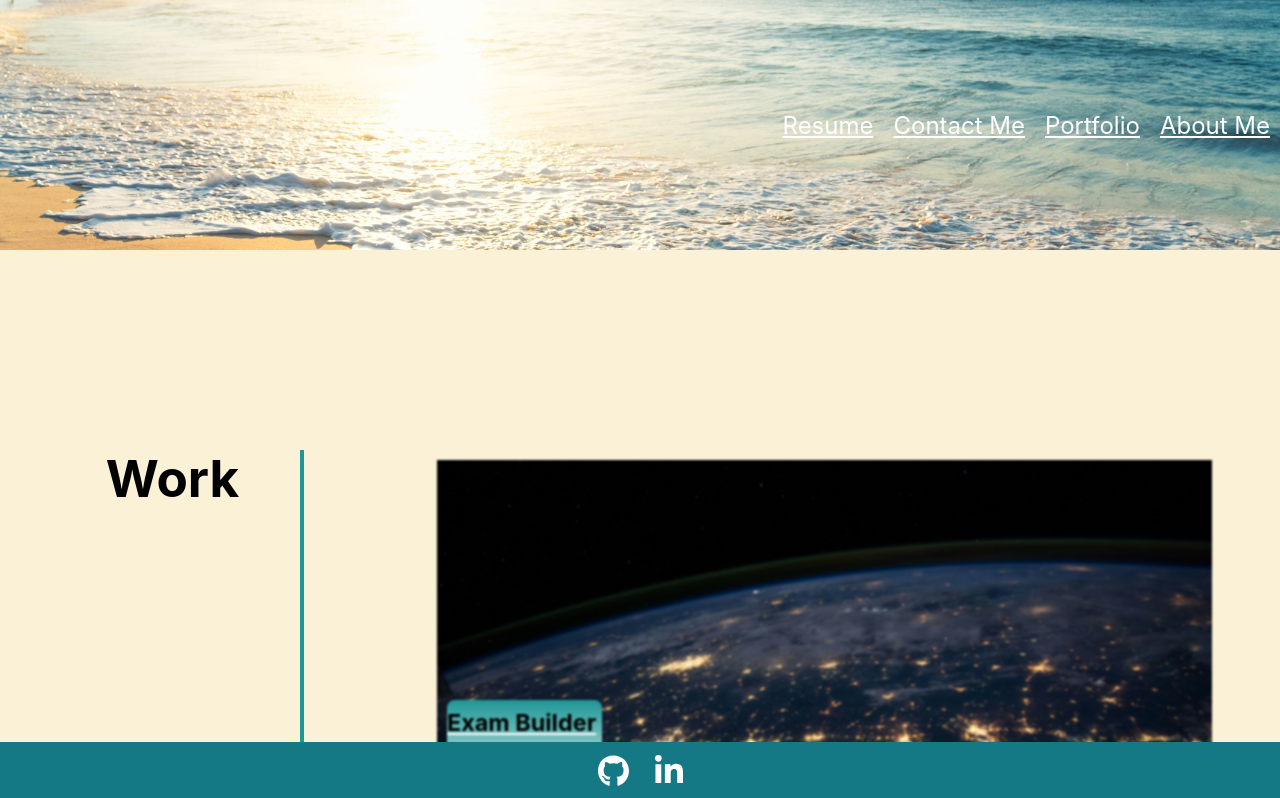
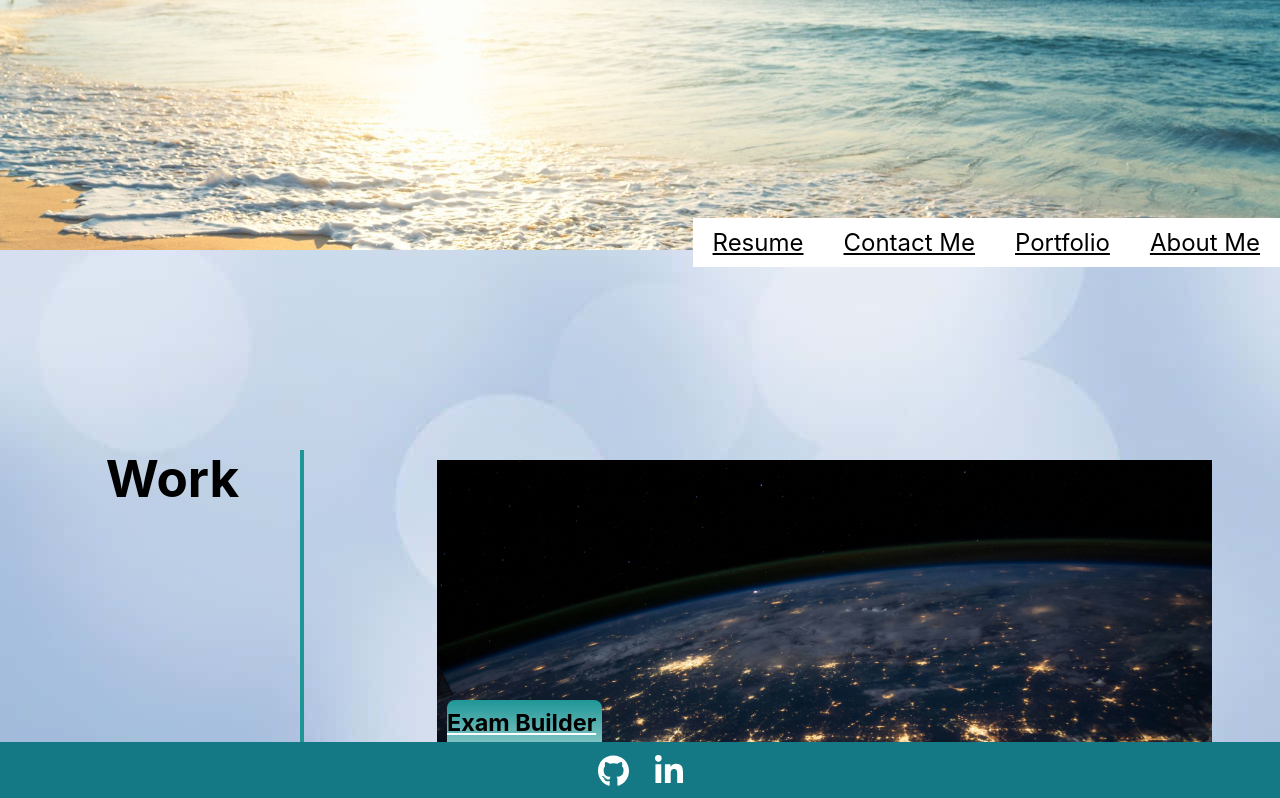
Before and after one commit to mcgintyb14/Development-Portfolio, a React (Create React App) app: page /portfolio in a window 1280 px wide. Shown: the top 798 px of the page. Built offline with nearby package versions, Linux system fonts and the light colour scheme.

Commit message:
better background image

```diff
--- a/src/components/Header/index.jsx
+++ b/src/components/Header/index.jsx
@@ -22,14 +22,25 @@ function Header() {
     display: 'flex',
     flexDirection: 'row',
     justifyContent: 'space-around',
+    backgroundColor: 'white',
     listStyleType: 'none', // Remove bullets
     padding: 0, // Remove default padding
-    margin: 0, // Remove default margin
+    marginTop: '40%', // Remove default margin
+    height: '100%',
   };
 
   // Define the style for the list items
   const listItemStyle = {
     margin: '0 10px', // Add spacing between list items
+    backgroundColor: 'white',
+    padding: '10px', // Adjust padding as needed
+    borderRadius: '5px', // Add border radius for rounded corners
+  };
+
+  // Define the style for the active link
+  const activeLinkStyle = {
+    color: 'white', // Change text color for active link
+    backgroundColor: '#157885', // Change background color for active link
   };
 
   return (
@@ -37,16 +48,24 @@ function Header() {
       <nav>
         <ul style={listStyle}>
           <li style={listItemStyle}>
-            <Link to="/resume" style={{ color: 'white' }}>Resume</Link>
+            <Link to="/resume" style={{ color: 'black' }} activeStyle={activeLinkStyle}>
+              Resume
+            </Link>
           </li>
           <li style={listItemStyle}>
-            <Link to="/contactme" style={{ color: 'white' }}>Contact Me</Link>
+            <Link to="/contactme" style={{ color: 'black' }} activeStyle={activeLinkStyle}>
+              Contact Me
+            </Link>
           </li>
           <li style={listItemStyle}>
-            <Link to="/portfolio" style={{ color: 'white' }}>Portfolio</Link>
+            <Link to="/portfolio" style={{ color: 'black' }} activeStyle={activeLinkStyle}>
+              Portfolio
+            </Link>
           </li>
           <li style={listItemStyle}>
-            <Link to="/aboutme" style={{ color: 'white' }}>About Me</Link>
+            <Link to="/aboutme" style={{ color: 'black' }} activeStyle={activeLinkStyle}>
+              About Me
+            </Link>
           </li>
         </ul>
       </nav>
--- a/src/components/Pages/contactme.jsx
+++ b/src/components/Pages/contactme.jsx
@@ -14,7 +14,7 @@ function ContactMe() {
   };
 
   return (
-    <div style={{ display: 'flex', flexDirection: 'column', alignItems: 'center' }}>
+    <div style={{ display: 'flex', flexDirection: 'column', alignItems: 'center', height: '100vh' }}>
       <h1 style={{ marginBottom: '40px', marginTop: '40px'}}>Contact Me</h1>
       <form onSubmit={handleSubmit}>
         <div style={{ marginBottom: '20px' }}>
--- a/src/components/Pages/portfolio.jsx
+++ b/src/components/Pages/portfolio.jsx
@@ -5,7 +5,7 @@ function Portfolio() {
   return (
     <section id="Work">
       <h2 id="Work-Header">Work</h2>
-      <div className="work-links">
+      <div className="work-links" style={{ marginBottom: '200px' }}> {/* Add margin bottom */}
         <a id="work-links1" href="https://github.com/JessicaDubina/exam-builder" target="_blank">
           <div className="card" id="card1">
             <h3>Exam Builder</h3>
--- a/src/index.css
+++ b/src/index.css
@@ -21,8 +21,8 @@ body {
 }
 
 #root {
-  background-color: rgb(250, 241, 215);
-  height: 100vh;
+  background-image: url(../public/light-background.jpg);
+  height: 100%;
 }
 
 /* The below code defines the layout for the body of the HTML, defining it as a flexbox layout with its children sections
@@ -118,7 +118,7 @@ body {
   max-height: 200px;
   margin-right: 10px;
   color: white;
-  filter: blur(1px);
+  filter: blur(.5px);
   transition: .2s ease;
   margin: 10px;
   margin-right: 60px;
```
Also changed, not shown: public/light-background.jpg (added).
